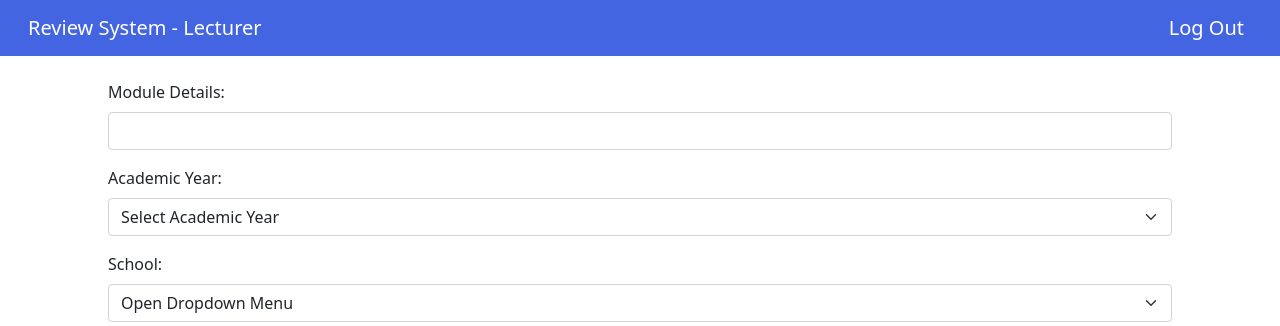
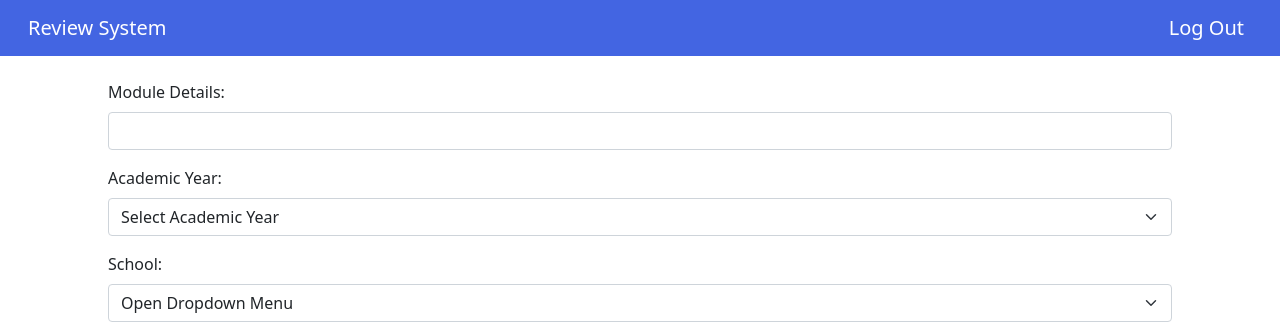
Before and after one commit to HeatherCurrie/AnnualModuleEnhancementSystem, a Flask app: template Front/templates/reviewModule.html in a window 1280 px wide. Shown: the top 326 px of the page. Run offline with Flask 3, Linux system fonts and the light colour scheme; the template is opened without the code that fills it, so the values that code supplies are empty; parts of the project's set-up code (start-up, migrations or seed data) failed here and were passed over.

Commit message:
Fixing merge conflicts

```diff
--- a/Front/templates/login.html
+++ b/Front/templates/login.html
@@ -5,7 +5,7 @@
     <meta name="viewport" content="width=device-width, initial-scale=1.0">
     <link href="https://cdn.jsdelivr.net/npm/bootstrap@5.1.3/dist/css/bootstrap.min.css" rel="stylesheet" integrity="sha384-1BmE4kWBq78iYhFldvKuhfTAU6auU8tT94WrHftjDbrCEXSU1oBoqyl2QvZ6jIW3" crossorigin="anonymous">
     <link rel="stylesheet" href="../stylesheet.css">
-    <script src="../login.js" defer></script>
+    <script src="../JS/login.js" defer></script>
     <title>Review System Login</title>
 </head>
 <body class="background">
--- a/Front/templates/reviewModule.html
+++ b/Front/templates/reviewModule.html
@@ -11,7 +11,7 @@
   <!--NAVBAR-->
     <nav class="navbar navbar-expand-lg navbar-light dundeeBlue">
         <div class="container-fluid">
-            <a class="nav-link navbar-brand text-white" href="lecturerDashboard.html">Review System - Lecturer</a>
+            <a class="nav-link navbar-brand text-white" href="lecturerDashboard.html">Review System</a>
             <ul class="navbar-nav ms-auto">
                 <li class="nav-item">
                     <a class="nav-link navbar-brand text-white" href="login.html">Log Out</a>
@@ -88,5 +88,6 @@
             <button type="button" onclick="submitReview()" id="reviewButton" class="btn text-white dundeeBlue mb-4">Submit</button>
         </form>
     </div>
+    <script src="../JS/moduleReview.js"></script>
 </body>
 </html>
```
Also changed, not shown: Front/JS/moduleReview.js (renamed from Front/JS/submitReview.js), 1 other file.
